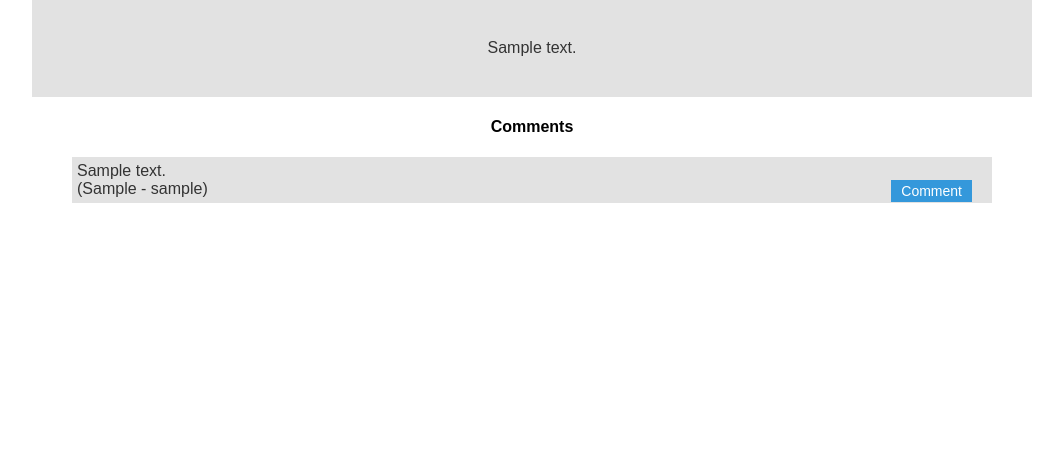
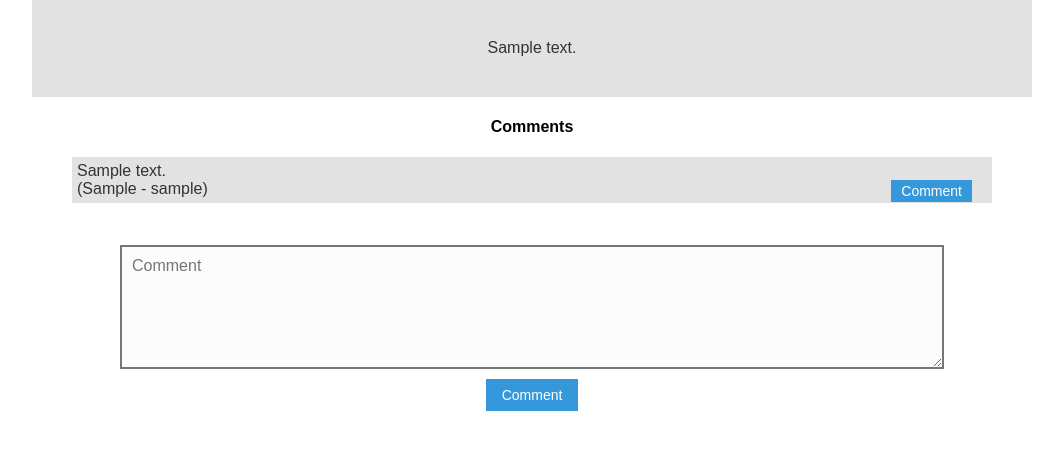
Before and after one commit to royi12/cms, a Django app: page /1/ in a window 1280 px wide. Shown: the part 163-613 px from the top of the page, without its empty margins (108-1171 px from the left). Run offline with Django 3.2, Linux system fonts and the light colour scheme; tables that the repository leaves empty hold one stand-in row (values such as "Sample post").

Commit message:
Added regular comment form for an article (until now only comment for a comment was possible)

```diff
--- a/articles/models.py
+++ b/articles/models.py
@@ -44,7 +44,7 @@ class Comment(models.Model):
     author = models.ForeignKey(User, models.SET_NULL, null=True)
     path = models.TextField()
 
-    # Level in hierarchy comment tree.
+    # Level in hierarchy comment tree. Highest level is 0.
     # Saved in order to generate comment tree without having to calculate it every time from path field.
     level = models.IntegerField()
 
--- a/articles/static/articles/style.css
+++ b/articles/static/articles/style.css
@@ -129,6 +129,12 @@ input:focus, textarea:focus {
   height: 0px;
 }
 
+#comment-form-box-root {
+  background: none;
+  height: 180px;
+  padding: 20px;
+}
+
 .comment-form {
   opacity: 0;
   visibility: hidden;
--- a/articles/templates/articles/article.html
+++ b/articles/templates/articles/article.html
@@ -32,5 +32,13 @@
         </form>
     </div>
 {% endfor %}
+    <div class="comment-form-box" id="comment-form-box-root">
+        <form id="comment-form-root" method="post" action="{% url 'articles:comment' %}">
+            {% csrf_token %}
+            <input type="hidden" name="article_id" value="{{ article.id }}" />
+            <textarea name="content" placeholder="Comment"></textarea>
+            <a onclick="document.getElementById('comment-form-root').submit();" class="button" href="#">Comment</a>
+        </form>
+    </div>
 </div>
 {% endblock %}
--- a/articles/views.py
+++ b/articles/views.py
@@ -64,11 +64,17 @@ class CommentView(View):
             return redirect('articles:index')
 
         article_id = form.cleaned_data['article_id']
-        parent_path = form.cleaned_data['path']
-        new_comment_level = parent_path.count(".") + 1
-        children_count = Comment.objects.filter(article_id=article_id, path__startswith=parent_path,
-                                                level=new_comment_level).count()
-        new_comment_path = "{0}.{1:03d}".format(parent_path, children_count + 1)
+        parent_path = form.cleaned_data.get('path')
+        if parent_path:  # comment of a comment
+            new_comment_level = parent_path.count(".") + 1
+            children_count = Comment.objects.filter(article_id=article_id, path__startswith=parent_path,
+                                                    level=new_comment_level).count()
+            new_comment_path = "{0}.{1:03d}".format(parent_path, children_count + 1)
+        else:  # regular comment
+            new_comment_level = 0
+            children_count = Comment.objects.filter(article_id=article_id, level=new_comment_level).count()
+            new_comment_path = "{0:03d}".format(children_count + 1)
+
         new_comment = Comment(article_id=article_id, content=form.cleaned_data['content'],
                               author=request.user, path=new_comment_path, level=new_comment_level)
         new_comment.save()
```
Also changed, not shown: articles/forms.py (+6 -4 lines).
